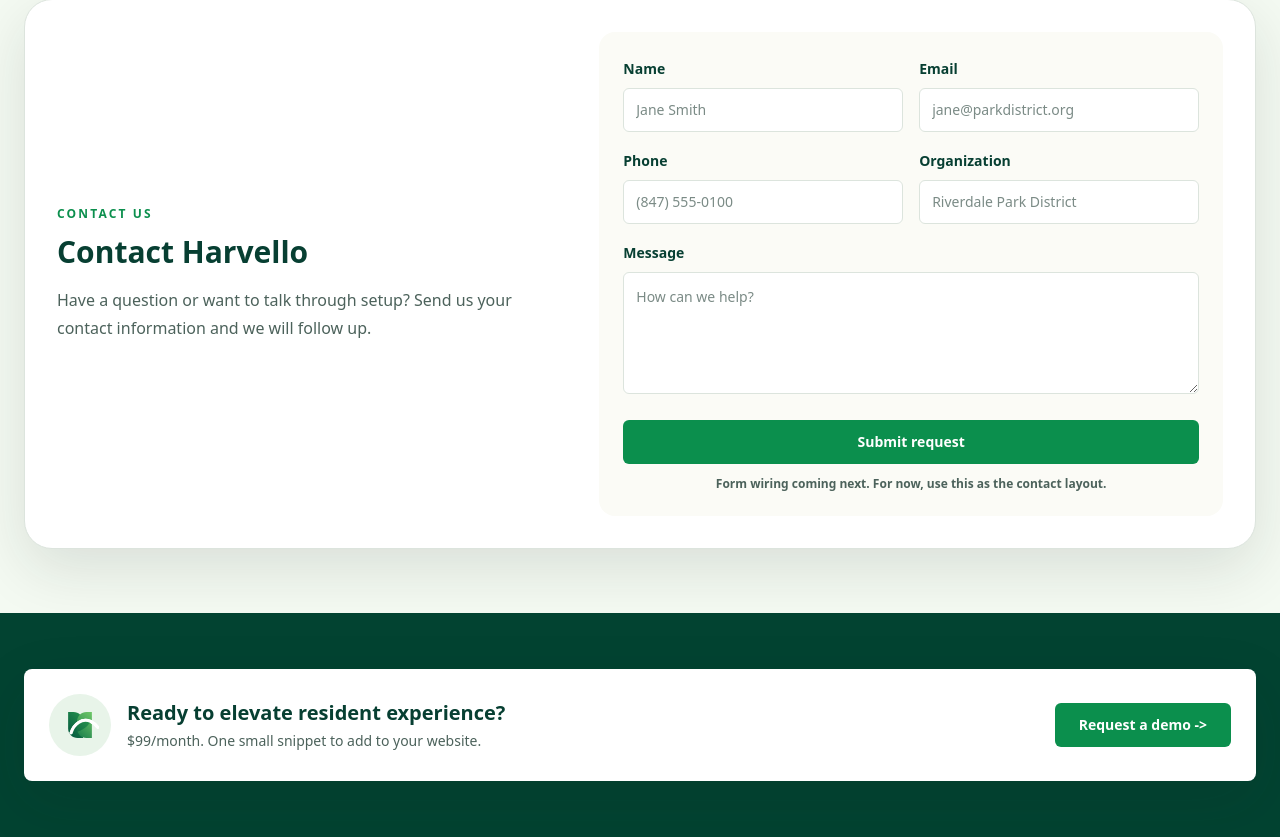
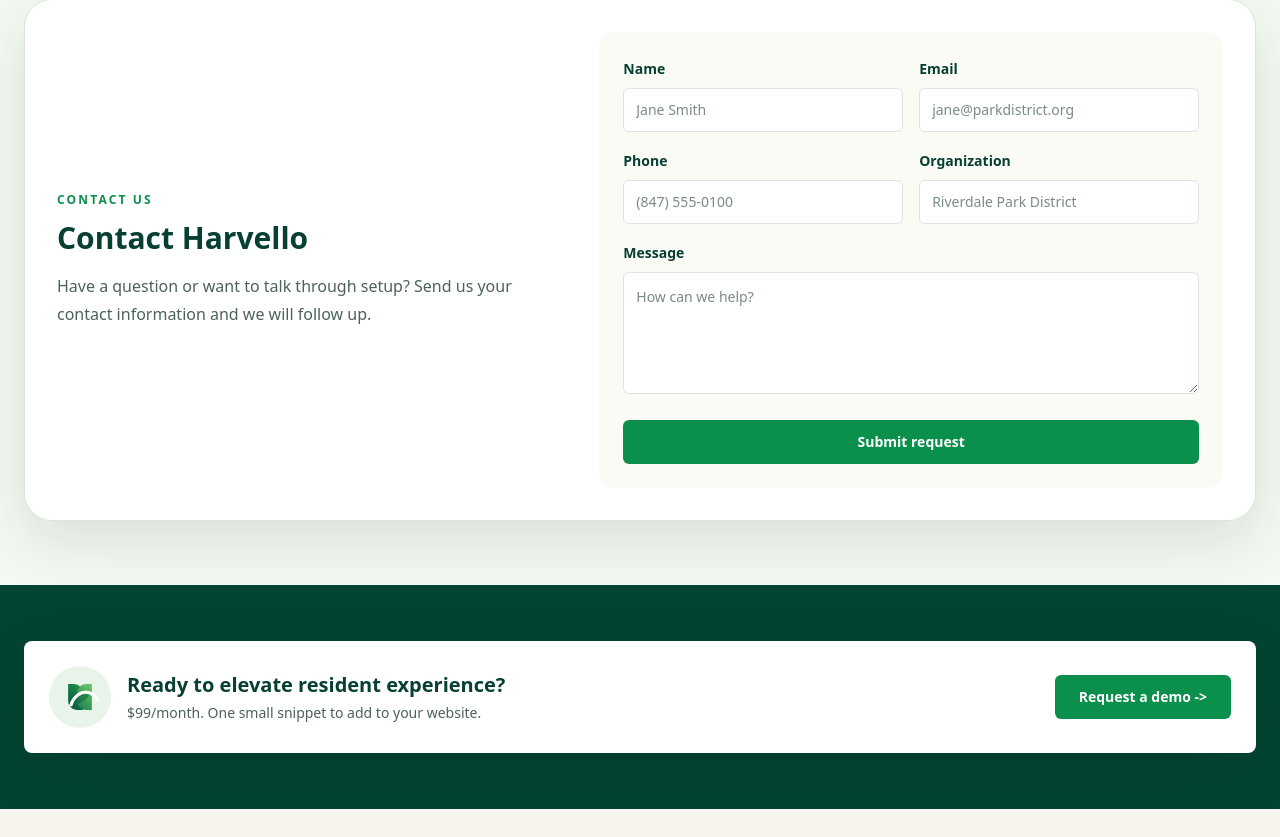
Before and after one commit to CarlyCa/Harvello, a Next.js app: page / in a window 1280 px wide. Shown: the part 1631-2468 px from the top of the page. After the commit the page ends 2440 px from the top, so only its background shows below. Built offline with nearby package versions, Linux system fonts and the light colour scheme.

Commit message:
Remove contact form placeholder note

```diff
--- a/app/page.tsx
+++ b/app/page.tsx
@@ -111,9 +111,6 @@
             >
               Submit request
             </button>
-            <p className="mt-3 text-center text-xs font-semibold text-[#4c625b]">
-              Form wiring coming next. For now, use this as the contact layout.
-            </p>
           </form>
         </div>
       </section>
```
